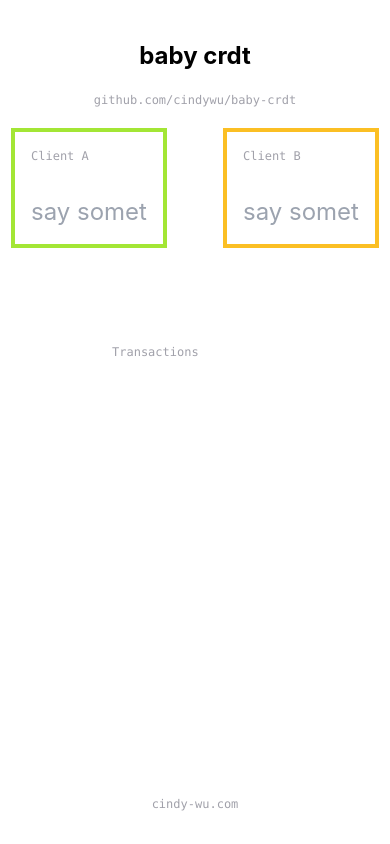
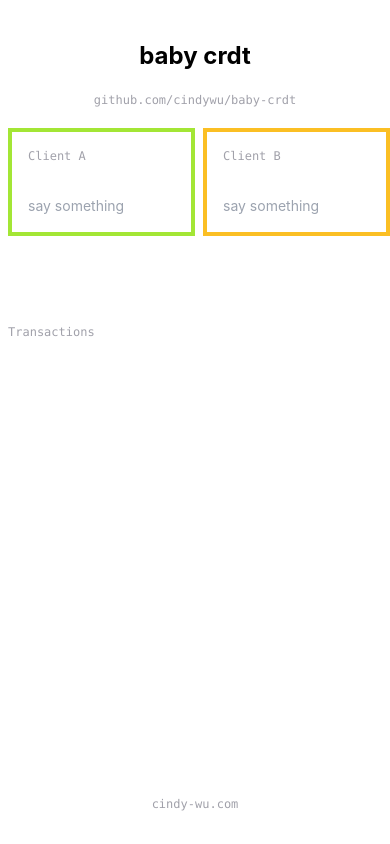
Before and after one commit to cindywu/baby-crdt, a Next.js app: page / in a window 390 px wide. Built offline with nearby package versions, Linux system fonts and the light colour scheme.

Commit message:
mobile styles

```diff
--- a/components/client.tsx
+++ b/components/client.tsx
@@ -118,7 +118,7 @@ export default function Client({ color, txs, setTxs, client } : ClientProps) {
   }
 
   return (
-    <div className={`w-2/5 text-2xl`}>
+    <div className={`w-3/5 text-sm sm:text-2xl sm:w-2/5`}>
       <div className={`border-4 ${color}`}>
         <div className={"font-mono text-xs text-zinc-400 p-4"}>{client}</div>
         <input
--- a/components/transactions.tsx
+++ b/components/transactions.tsx
@@ -5,12 +5,14 @@ type TransactionsProps = {
 }
 
 export default function Transactions({ txs } : TransactionsProps) {
+  const txsReversed = txs.slice().reverse()
+
   return (
-    <div className={"flex flex-col justify-center pt-20 mx-24"}>
-      <div className={"w-full text-xl p-4 "}>
+    <div className={"flex flex-col justify-center pt-20 mx-0 sm:mx-24"}>
+      <div className={"text-xl p-2 sm:p-0"}>
         <div className={"font-mono text-xs text-zinc-400 pb-4"}>Transactions</div>
-        <div className={"overflow-auto max-h-48"}>
-        {txs && txs.map((tx: any, i: any) => {
+        <div className={"overflow-auto max-h-60 w-screen sm:w-full"}>
+        {txsReversed && txsReversed.map((tx: any, i: any) => {
         return (
           <Transaction
             key={tx.id}
@@ -27,7 +29,7 @@ export default function Transactions({ txs } : TransactionsProps) {
 
 function Transaction({ tx, i} : any) {
   return (
-    <div className={i%2 === 1 ? "grid grid-cols-5 text-xs p-4" : "grid grid-cols-5 text-xs p-4 bg-zinc-200"}>
+    <div className={i%2 === 1 ? "grid grid-cols-5 text-xs p-4 " : "grid grid-cols-5 text-xs p-4 bg-zinc-200"}>
       <div className={"font-mono"}>{tx.id.slice(-6)}</div>
       <div>{tx.client}</div>
       <div>{tx.value}</div>
--- a/pages/index.tsx
+++ b/pages/index.tsx
@@ -10,7 +10,7 @@ export default function Home() {
     <div className={"w-screen"}>
       <div className={"flex justify-center pt-10 pb-5 text-2xl font-bold"}>baby crdt</div>
       <div className={"flex justify-center pb-5 font-mono text-xs text-zinc-400"}><Link href="https://github.com/cindywu/baby-crdt">github.com/cindywu/baby-crdt</Link></div>
-      <div className={"flex flex-row justify-center space-x-14"}>
+      <div className={"flex flex-row justify-center space-x-2 pl-2 sm:pl-0 sm:space-x-14"}>
         <Client
           color={"border-lime-400"}
           txs={txs}
--- a/tailwind.config.js
+++ b/tailwind.config.js
@@ -5,6 +5,22 @@ module.exports = {
     "./components/**/*.{js,ts,jsx,tsx}",
   ],
   theme: {
+    screens: {
+      'sm': '640px',
+      // => @media (min-width: 640px) { ... }
+
+      'md': '768px',
+      // => @media (min-width: 768px) { ... }
+
+      'lg': '1024px',
+      // => @media (min-width: 1024px) { ... }
+
+      'xl': '1280px',
+      // => @media (min-width: 1280px) { ... }
+
+      '2xl': '1536px',
+      // => @media (min-width: 1536px) { ... }
+    },
     extend: {},
   },
   plugins: [],
```
